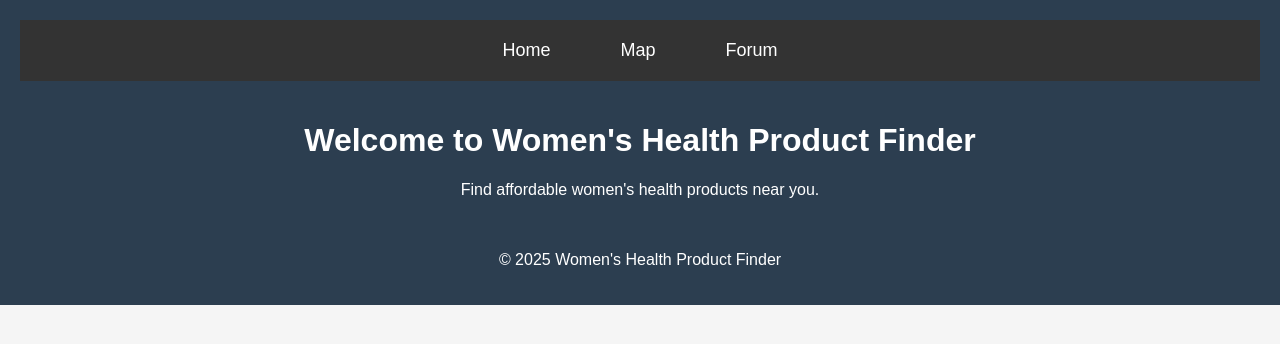
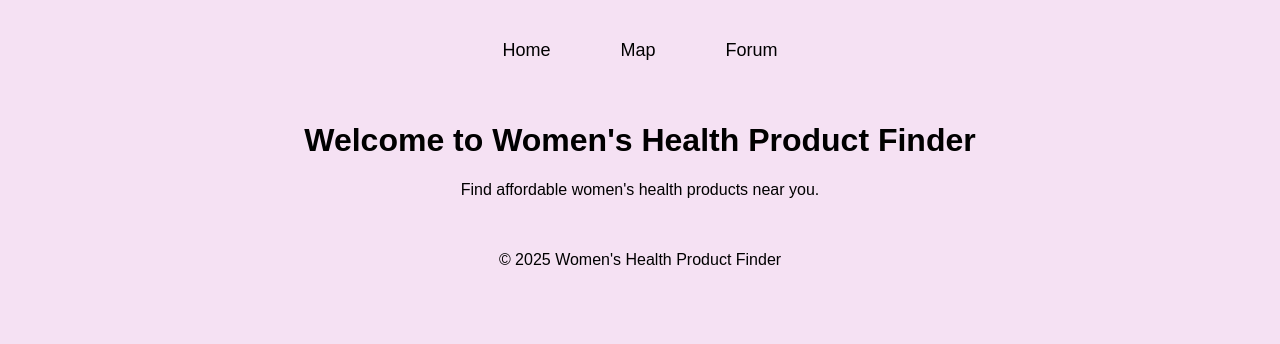
Before and after one commit to amohammad38/w-cc_hackathon, a website with bundled scripts: page frontend/index.html in a window 1280 px wide. Built offline with nearby package versions, Linux system fonts and the light colour scheme.

Commit message:
pinktheme

```diff
--- a/frontend/styles/style.css
+++ b/frontend/styles/style.css
@@ -2,12 +2,13 @@ body {
   font-family: Arial, sans-serif;
   margin: 0;
   padding: 0;
-    background-color: #f5f5f5;
+  background-color: #F5E1F3;
+  color: black; /* Set default font color to black */
 }
 
 header {
-    background-color: #2c3e50;
-    color: white;
+  background-color: #F5E1F3;
+  color: black; /* Change header text to black for contrast */
   text-align: center;
   padding: 20px;
 }
@@ -20,12 +21,13 @@ body {
 #product-search {
   width: 70%;
   padding: 10px;
+  color: black; /* Set input text color to black */
 }
 
 #search-btn {
   padding: 10px 15px;
   background-color: #3498db;
-    color: white;
+  color: white; /* Keep button text white for contrast */
   border: none;
   cursor: pointer;
 }
@@ -39,12 +41,14 @@ body {
   padding: 10px;
   background-color: white;
   box-shadow: 0 0 10px rgba(0, 0, 0, 0.1);
+  color: black; /* Set section text color to black */
 }
 
 #forum-posts {
   margin-top: 20px;
   padding: 10px;
   background-color: #ecf0f1;
+  color: black; /* Set forum posts text color to black */
 }
 
 textarea {
@@ -53,32 +57,33 @@ body {
   padding: 10px;
   margin-top: 10px;
   resize: none;
+  color: black; /* Set textarea text color to black */
 }
 
 /* Style the navigation bar */
 nav {
-  background-color: #333; /* Dark background for the navbar */
+  background-color: #F5E1F3;
   padding: 10px 0;
   text-align: center;
 }
 
 /* Style the list items */
 nav ul {
-  list-style-type: none; /* Remove bullets */
+  list-style-type: none;
   padding: 0;
   margin: 0;
-  display: flex; /* Make the list items display horizontally */
-  justify-content: center; /* Center align the links */
+  display: flex;
+  justify-content: center;
 }
 
 /* Style the links */
 nav ul li {
-  margin: 0 20px; /* Add spacing between each link */
+  margin: 0 20px;
 }
 
 nav ul li a {
-  color: white;
-  text-decoration: none; /* Remove underline */
+  color: black; /* Set navigation link text color to black */
+  text-decoration: none;
   font-size: 18px;
   padding: 10px 15px;
   display: inline-block;
@@ -87,6 +92,6 @@ nav ul li a {
 
 /* Hover effect */
 nav ul li a:hover {
-  background-color: #555; /* Darker background when hovered */
-  border-radius: 5px; /* Rounded corners */
+  background-color: #D4A9D1; /* Slightly darker pastel pink for hover */
+  border-radius: 5px;
 }
```
Lines whose indentation alone changed are shown as unchanged.
